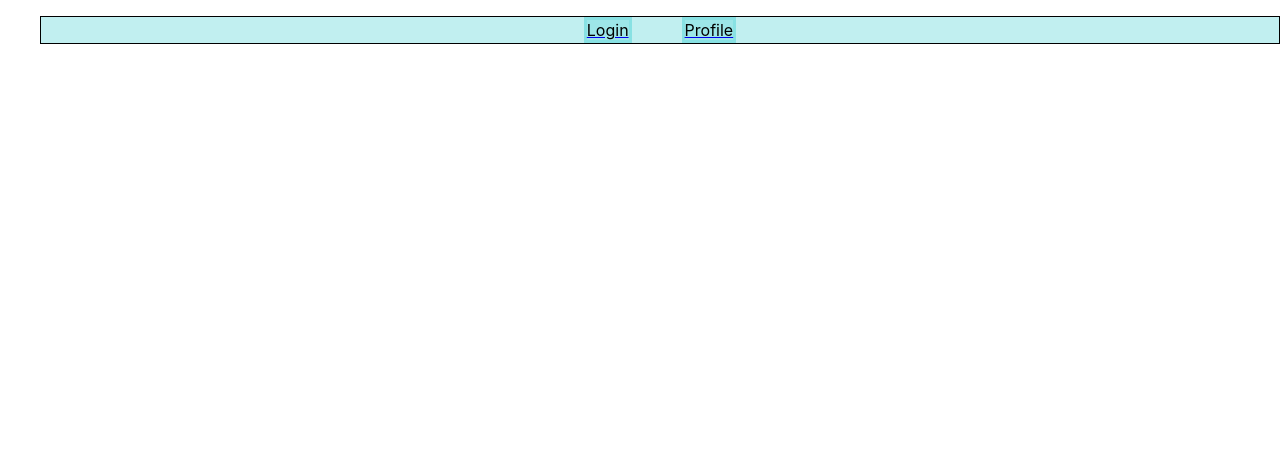
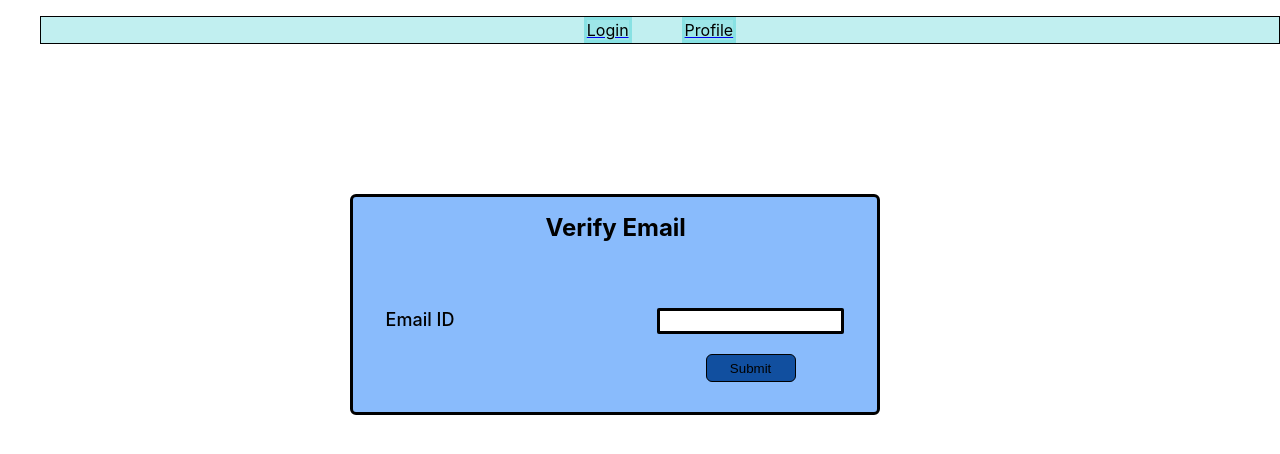
Before and after one commit to eswar7981/ExpenseTracker, a React (Create React App) app: page /verifyemail in a window 1280 px wide. Shown: the top 454 px of the page. Built offline with nearby package versions, Linux system fonts and the light colour scheme.

Commit message:
added email verfication

```diff
--- a/src/App.js
+++ b/src/App.js
@@ -5,6 +5,7 @@ import Interface from './Components/Interface';
 import Profile from './Components/Profile';
 import { Route,RouterProvider,Switch } from 'react-router-dom';
 import Navi from './Components/Navigation/Navi';
+import VerifyEmail from './Components/VerifyEmail';
 
 function App() {
   return (
@@ -23,6 +24,9 @@ function App() {
   <Route path="/profile">
     <Profile></Profile>
   </Route>
+  <Route path="/verifyemail">
+    <VerifyEmail></VerifyEmail>
+  </Route>
   </>
   </Switch>
   </>
--- a/src/Components/Navigation/Navi.js
+++ b/src/Components/Navigation/Navi.js
@@ -24,6 +24,16 @@ const Navi = () => {
                             </div>
                         </NavLink>
                     </li>
+                    {localStorage.getItem('login')
+                    &&
+                    <li className='head1'>
+                        <NavLink to="/verifyemail">
+                            < div className='btn'>
+                            Verify Email
+                            </div>
+                        </NavLink>
+                    </li>
+}
                 </div>
             </ul>
         </nav>
--- /dev/null
+++ b/src/Components/VerifyEmail.js
@@ -0,0 +1,61 @@
+import React, { useState } from 'react'
+
+const VerifyEmail = () => {
+
+
+   const [emailId,setEmailId]=useState('')
+
+  async function submitHandler(e){
+    e.preventDefault()
+    const response=await fetch('https://identitytoolkit.googleapis.com/v1/accounts:sendOobCode?key=AIzaSyAjGnWVeAziSlwIlc4VUJwIEJBZoibh8LE',
+    {
+        method:'POST',
+        body:JSON.stringify({
+            requestType:"VERIFY_EMAIL",
+            idToken:localStorage.getItem('login')
+        }),
+        headers: {
+            "Content-Type": "application/json",
+          }
+    }
+    )
+
+    const data=await response.json((res) => {})
+    .then((res) => {
+      console.log(res)
+
+    });
+
+
+
+
+
+  }
+
+
+  const emailHandler=(e)=>{
+    setEmailId(e.target.value)
+}
+  return (
+    <>
+    <div className='box'>
+        <div className='titled'>
+            <h1>Verify Email</h1>
+        </div>
+        <form onSubmit={submitHandler}>
+        <div className='form'>
+            <div className='field1'>
+                <label>Email ID</label>
+                <input required value={emailId} type='email' onChange={emailHandler}></input>
+            </div>
+        </div>
+        <div className='but'>
+            <button>Submit</button>
+        </div>
+        </form>
+    </div>
+    </>
+  )
+}
+
+export default VerifyEmail
```
